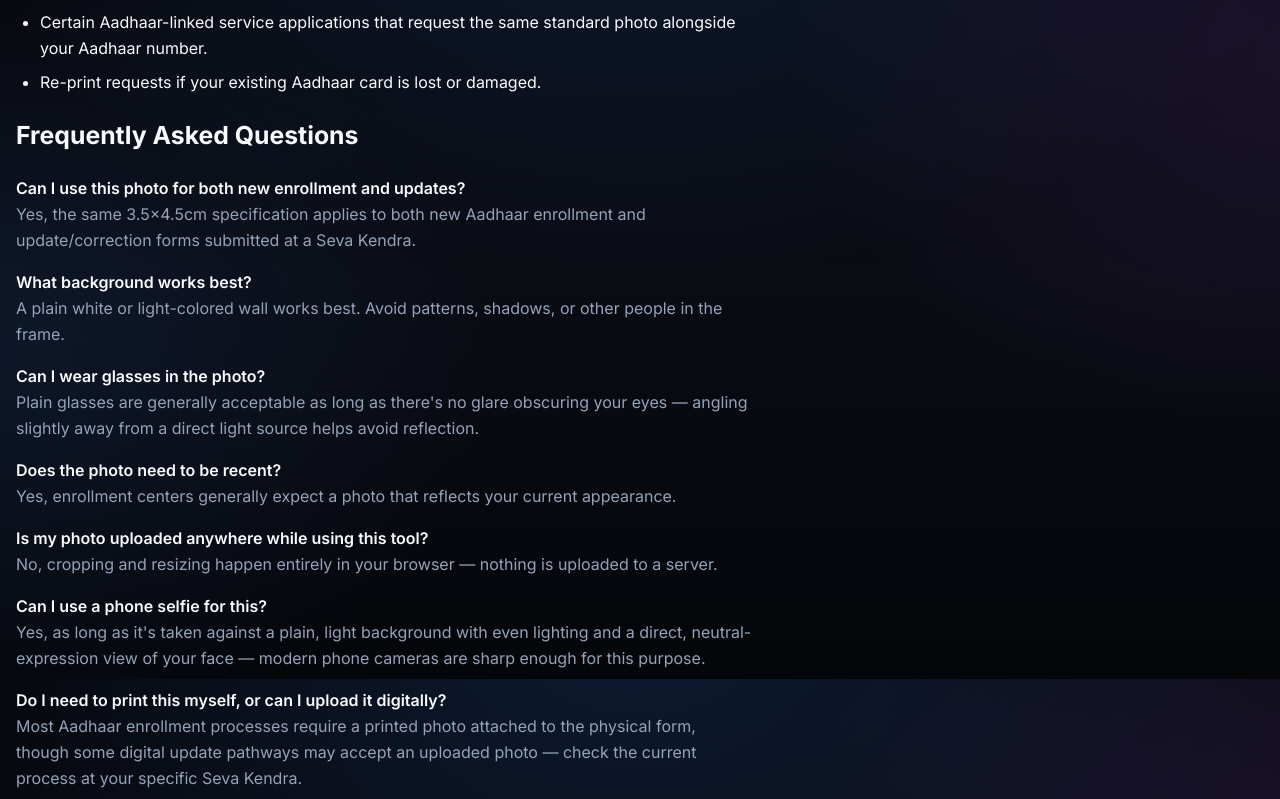
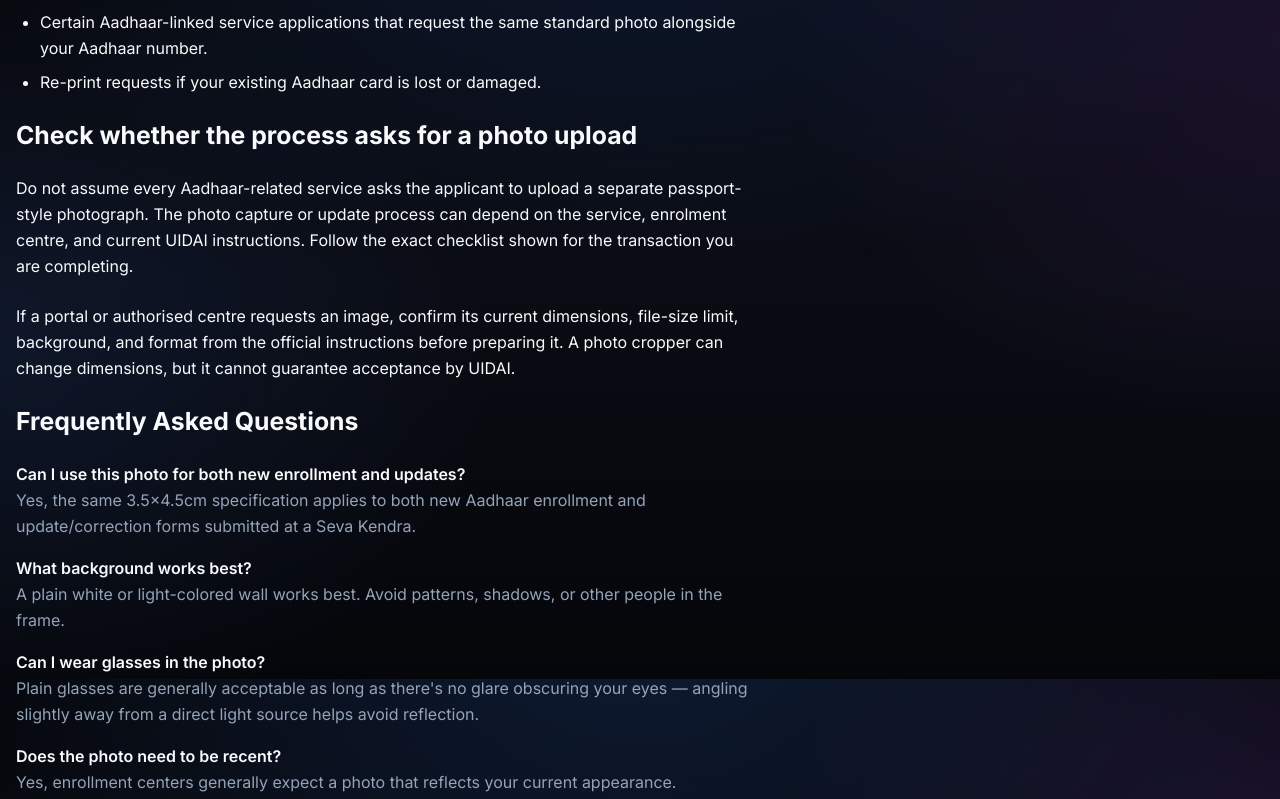
Before and after one commit to surajkumar122024-star/ok01, a Next.js app: page /blog/aadhaar-card-photo-size-guide in a window 1280 px wide. Shown: the part 2521-3320 px from the top of the page. Built offline with nearby package versions, Linux system fonts and the light colour scheme.

Commit message:
Add specific and current-process guidance to article

```diff
--- a/src/app/blog/aadhaar-card-photo-size-guide/page.tsx
+++ b/src/app/blog/aadhaar-card-photo-size-guide/page.tsx
@@ -130,6 +130,7 @@ export default function AadhaarPhotoArticle() {
             <li>Re-print requests if your existing Aadhaar card is lost or damaged.</li>
           </ul>
 
+          <h2 className="text-2xl font-bold mt-8">Check whether the process asks for a photo upload</h2><p>Do not assume every Aadhaar-related service asks the applicant to upload a separate passport-style photograph. The photo capture or update process can depend on the service, enrolment centre, and current UIDAI instructions. Follow the exact checklist shown for the transaction you are completing.</p><p>If a portal or authorised centre requests an image, confirm its current dimensions, file-size limit, background, and format from the official instructions before preparing it. A photo cropper can change dimensions, but it cannot guarantee acceptance by UIDAI.</p>
           <h2 id="faq" className="text-2xl font-bold mt-8">Frequently Asked Questions</h2>
           <div className="space-y-4">
             <div>
```
